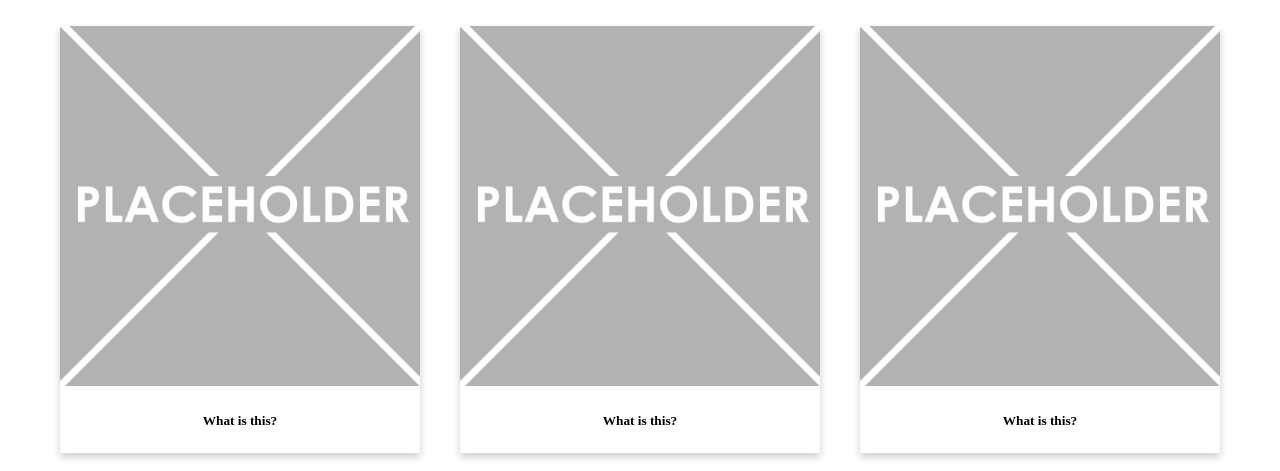
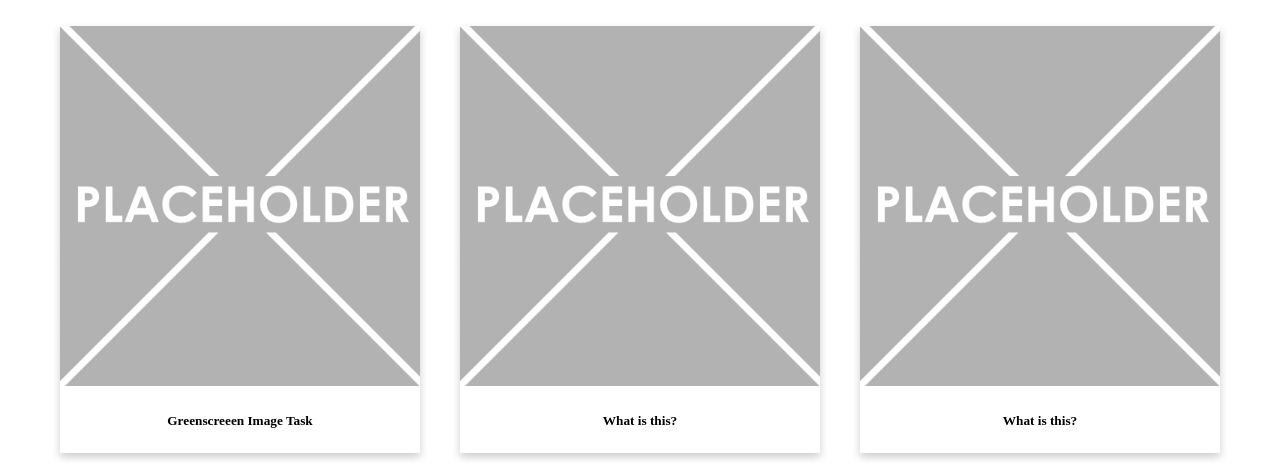
Before and after one commit to Quorlp/Y10-Website-GH, a plain HTML site: page website.html in a window 1280 px wide. Shown: the part 329-800 px from the top of the page. Drawn offline with Linux system fonts and the light colour scheme.

Commit message:
Text edit

```diff
--- a/website.html
+++ b/website.html
@@ -35,7 +35,7 @@
           <img src="images/placeholder.png" alt="please replace me">
           <div class='item-info'>
             <!-- a brief explanation of what this picture is -->
-            <h5>What is this?</h5>
+            <h5>Greenscreeen Image Task</h5>
           </div>
         </div>
         <!-- end of item 1 -->
```
